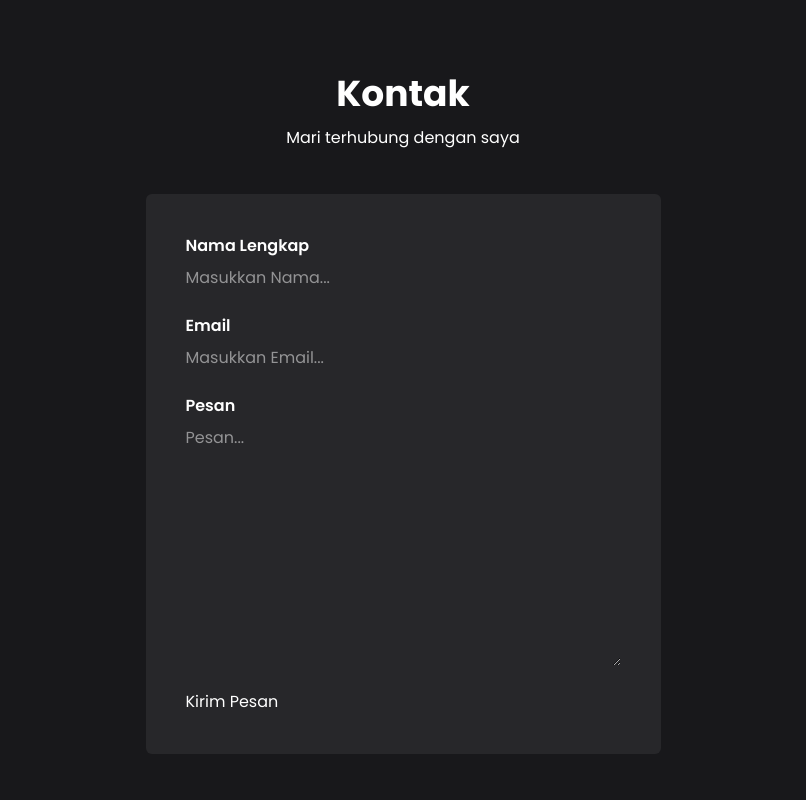
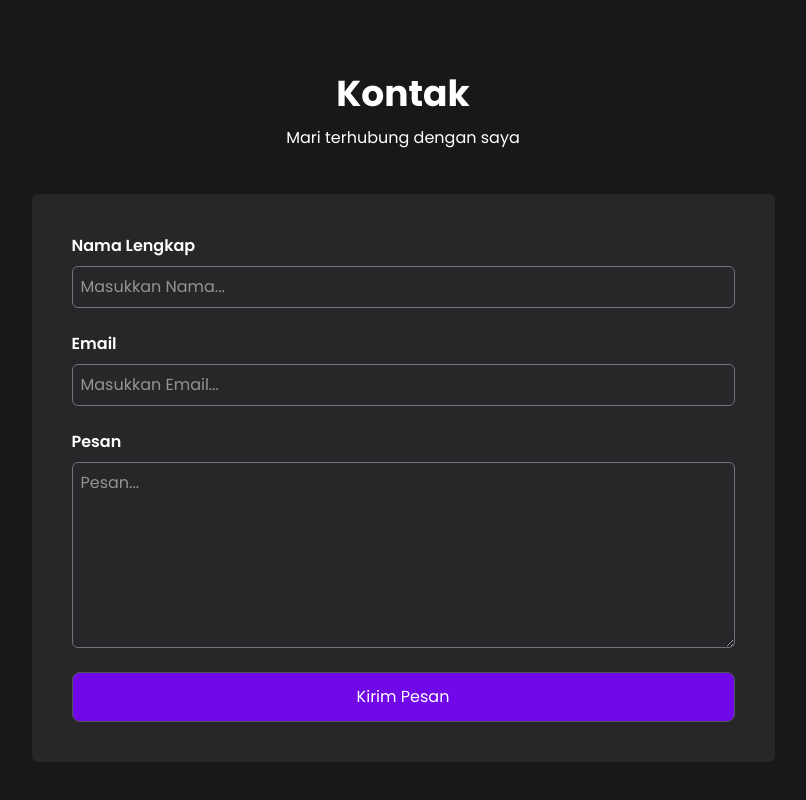
Before and after one commit to ilhamsyauqih/react-portofolio-1, a React (Vite) app: page / in a window 1280 px wide. Shown: the part 3247-4047 px from the top of the page, without its empty margins (237-1043 px from the left). Built offline with nearby package versions, Linux system fonts and the light colour scheme.

Commit message:
Update menyelesaikan kontak section

```diff
--- a/src/App.jsx
+++ b/src/App.jsx
@@ -94,18 +94,18 @@ function App() {
               <div className='flex flex-col gap-6'>
                 <div className='flex flex-col gap-2'>
                   <label className='font-semibold'>Nama Lengkap</label>
-                  <input type="text" name='nama' placeholder='Masukkan Nama...' required/>
+                  <input type="text" className='border border-zinc-500 p-2 rounded-md' name='nama' placeholder='Masukkan Nama...' required/>
                 </div>
                 <div className='flex flex-col gap-2'>
                   <label className='font-semibold'>Email</label>
-                  <input type="email" name='email' placeholder='Masukkan Email...' required/>
+                  <input type="email" className='border border-zinc-500 p-2 rounded-md' name='email' placeholder='Masukkan Email...' required/>
                 </div>
                 <div className='flex flex-col gap-2'>
                   <label htmlFor='pesan'className='font-semibold'>Pesan</label>
-                  <textarea name="pesan" id="pesan" cols="30" rows="10" placeholder='Pesan...'></textarea>
+                  <textarea name="pesan" className='border border-zinc-500 p-2 rounded-md'  id="pesan" cols="45" rows="7" placeholder='Pesan...' required></textarea>
                 </div>
-                <div>
-                  <button type="submit">Kirim Pesan</button>
+                <div className='text-center'>
+                  <button type="submit" className='bg-violet-700 p-3 rounded-lg w-full cursor-pointer border border-zinc-600 hover:bg-violet-600'>Kirim Pesan</button>
                 </div>
               </div>
             </form>
```
